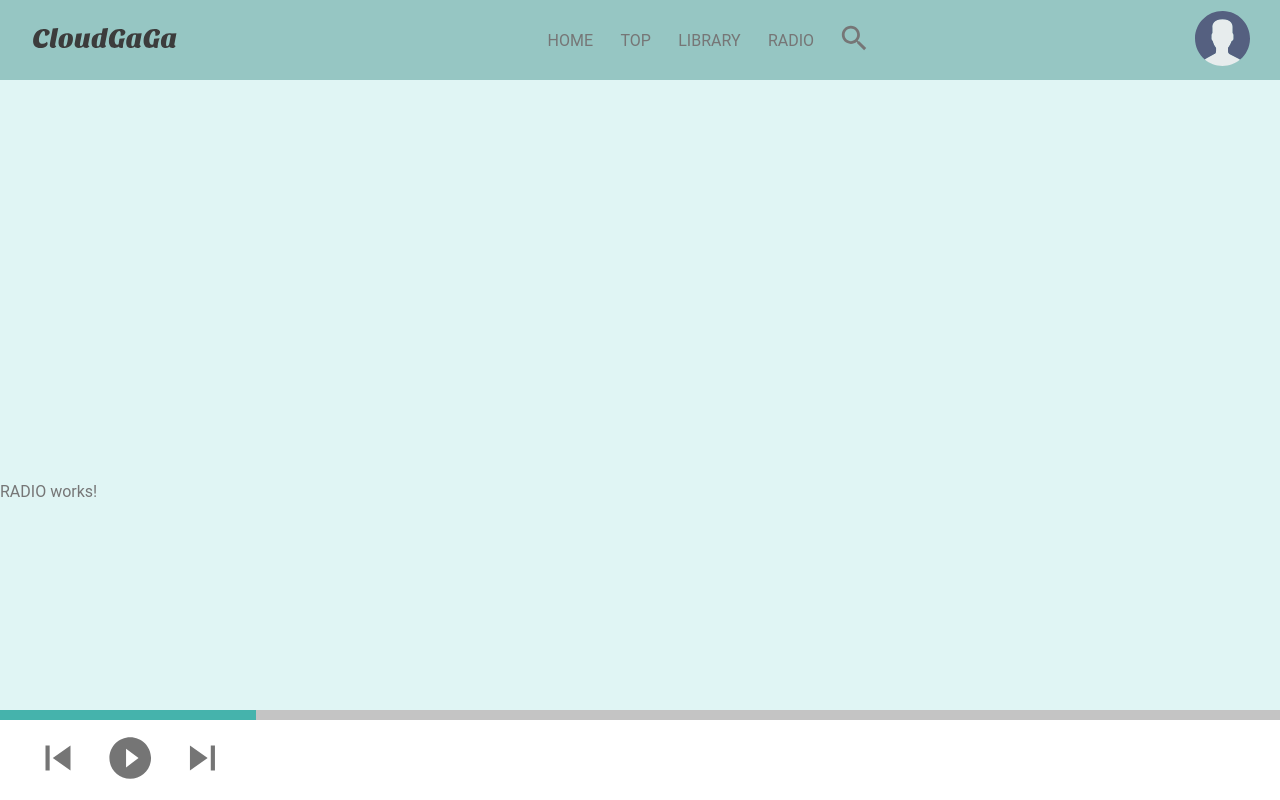
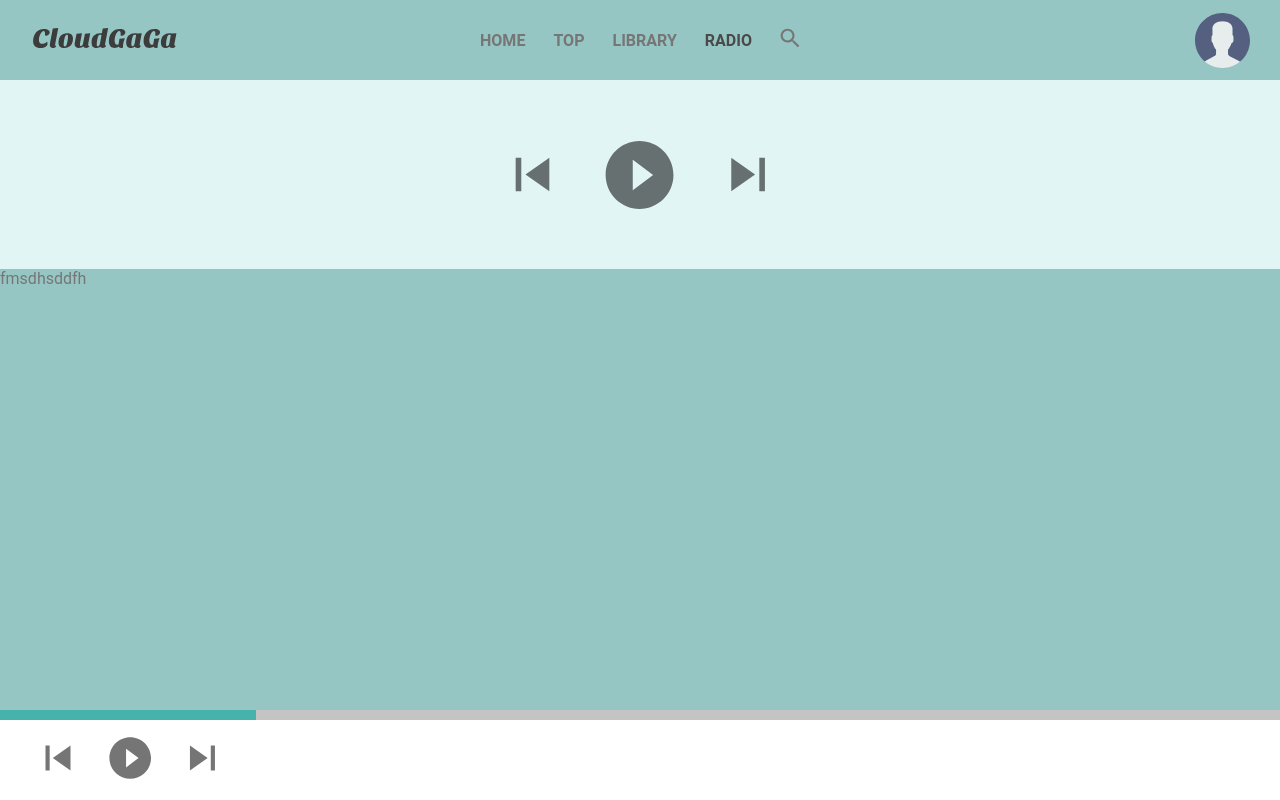
Before and after one commit to DimaHrist/cloud-ga-ga, an Angular app: page /radio in a window 1280 px wide. Built offline with nearby package versions, Linux system fonts and the light colour scheme.

Commit message:
Add active route, player controls

```diff
--- a/src/app/modules/base-layout/components/footer/footer.component.html
+++ b/src/app/modules/base-layout/components/footer/footer.component.html
@@ -5,7 +5,11 @@
 <div class="playing-info">
   <div class="actions">
     <button class="actions__button"><img src="assets/icons/previous.svg"></button>
-    <button class="actions__button"><img src="assets/icons/play.svg"></button>
+    <button
+      (click)="changePlayStatus()"
+      class="actions__button">
+      <img [src]="(isPlaying$ | async) ? 'assets/icons/pause.svg' : 'assets/icons/play.svg'">
+    </button>
     <button class="actions__button"><img src="assets/icons/next.svg"></button>
   </div>
 </div>
--- a/src/app/modules/base-layout/components/footer/footer.component.ts
+++ b/src/app/modules/base-layout/components/footer/footer.component.ts
@@ -1,4 +1,5 @@
 import { Component, OnInit } from '@angular/core';
+import { PlayerService } from 'src/app/shared/services/player.service';
 
 @Component({
   selector: 'app-footer',
@@ -7,9 +8,18 @@ import { Component, OnInit } from '@angular/core';
 })
 export class FooterComponent implements OnInit {
 
-  constructor() { }
+  // Статус плеера
+  public isPlaying$;
+
+  constructor(private readonly playerService: PlayerService) { }
+
+  // Смена статуса плеера
+  public changePlayStatus(): void{
+    this.playerService.changePlayStatus();
+  }
 
   ngOnInit() {
+    this.isPlaying$ = this.playerService.isPlaying;
   }
 
 }
--- a/src/app/modules/base-layout/components/header/header.component.html
+++ b/src/app/modules/base-layout/components/header/header.component.html
@@ -3,11 +3,34 @@
 </a>
 
 <ul class="navigation">
-  <li class="navigation__item" routerLink="/">HOME</li>
-  <li class="navigation__item" routerLink="/top">TOP</li>
-  <li class="navigation__item" routerLink="/library">LIBRARY</li>
-  <li class="navigation__item" routerLink="/radio">RADIO</li>
-  <li class="navigation__item"><img src="assets/icons/search.svg" class="navigation__search-icon"></li>
+  <li
+    [class.navigation__item-active]="currentRoute === '' || currentRoute === '/'"
+    class="navigation__item"
+    routerLink="/">
+    HOME
+  </li>
+  <li
+    [class.navigation__item-active]="currentRoute === '/top'"
+    class="navigation__item"
+    routerLink="/top">
+    TOP
+  </li>
+  <li
+    [class.navigation__item-active]="currentRoute === '/library'"
+    class="navigation__item"
+    routerLink="/library">
+    LIBRARY
+  </li>
+  <li
+    [class.navigation__item-active]="currentRoute === '/radio'"
+    class="navigation__item"
+    routerLink="/radio">
+    RADIO
+  </li>
+  <li
+    class="navigation__item">
+    <img src="assets/icons/search.svg" class="navigation__search-icon">
+  </li>
 </ul>
 
 <div class="user">
--- a/src/app/modules/base-layout/components/header/header.component.scss
+++ b/src/app/modules/base-layout/components/header/header.component.scss
@@ -17,25 +17,42 @@
 }
 
 .navigation {
+  padding: 0;
   display: flex;
   list-style: none;
   width: 25%;
   justify-content: space-between;
   align-items: center;
+  user-select: none;
+  font-weight: bold;
 
   &__item {
     height: fit-content;
     color: #767676;
   }
 
+  &__item-active {
+    height: fit-content;
+    color: #4a4a4a;
+
+  }
+
+  &__item:focus {
+    height: fit-content;
+    outline: none;
+  }
+
   &__search-icon {
-    width: 26px;
-    height: 26px;
+    width: 20px;
+    height: 20px;
   }
 }
 
 .user {
   margin-right: 30px;
+  width: 150px;
+  display: flex;
+  justify-content: flex-end;
   &__icon {
     width: 55px;
     height: 55px;
--- a/src/app/modules/base-layout/components/header/header.component.ts
+++ b/src/app/modules/base-layout/components/header/header.component.ts
@@ -1,5 +1,5 @@
 import { Component, OnInit } from '@angular/core';
-import { Router } from '@angular/router';
+import { Router, NavigationEnd } from '@angular/router';
 
 @Component({
   selector: 'app-header',
@@ -8,15 +8,16 @@ import { Router } from '@angular/router';
 })
 export class HeaderComponent implements OnInit {
 
+  // Получение текущего роута
+  public currentRoute: string;
 
   constructor( private router: Router) {
-
   }
 
-  test() {
-    this.router.navigate(['/home', {}])
-  }
   ngOnInit() {
+    this.router.events.subscribe(event => {
+      this.currentRoute = event instanceof NavigationEnd ? event.url : this.currentRoute
+    })
   }
 
 }
--- a/src/app/modules/radio/components/view/view.component.html
+++ b/src/app/modules/radio/components/view/view.component.html
@@ -1,3 +1,19 @@
-<p>
-  RADIO works!
-</p>
+
+  <div class="controls">
+    <div class="playing-info">
+      <div class="actions">
+        <button class="actions__button"><img src="assets/icons/previous.svg" class="actions__skip-img"></button>
+        <button
+          class="actions__play-button">
+          <img
+            (click)="changePlayStatus()"
+            [src]="(isPlaying$ | async) ? 'assets/icons/pause.svg' : 'assets/icons/play.svg'"
+            class="actions__play-img">
+        </button>
+        <button class="actions__button"><img src="assets/icons/next.svg" class="actions__skip-img"></button>
+      </div>
+    </div>
+  </div>
+  <div class="albums">
+    fmsdhsddfh
+  </div>
--- a/src/app/modules/radio/components/view/view.component.scss
+++ b/src/app/modules/radio/components/view/view.component.scss
@@ -0,0 +1,37 @@
+:host {
+  height: calc(100% - 170px);
+}
+
+.controls {
+  width: 100%;
+  height: 30%;
+}
+
+.albums {
+  width: 100%;
+  height: 70%;
+  background-color: #96C6C3;
+}
+
+.playing-info {
+  display: flex;
+  height:100%;
+  justify-content: center;
+
+  .actions {
+    display: flex;
+    align-items: center;
+    justify-content: space-between;
+    width: 250px;
+
+    &__play-button, &__play-img {
+      width: 70px;
+      height: 70px;
+    }
+
+    &__button, &__skip-img {
+      width: 35px;
+      height: 35px;
+    }
+  }
+}
--- a/src/app/modules/radio/components/view/view.component.ts
+++ b/src/app/modules/radio/components/view/view.component.ts
@@ -1,4 +1,5 @@
 import { Component, OnInit } from '@angular/core';
+import { PlayerService } from 'src/app/shared/services/player.service';
 
 @Component({
   selector: 'app-view',
@@ -7,9 +8,18 @@ import { Component, OnInit } from '@angular/core';
 })
 export class ViewComponent implements OnInit {
 
-  constructor() { }
+  // Статус плеера
+  public isPlaying$;
+
+  constructor(private readonly playerService: PlayerService) { }
+
+  // Смена статуса плеера
+  public changePlayStatus(): void{
+    this.playerService.changePlayStatus();
+  }
 
   ngOnInit() {
+    this.isPlaying$ = this.playerService.isPlaying;
   }
 
 }
--- /dev/null
+++ b/src/app/shared/services/player.service.ts
@@ -0,0 +1,21 @@
+import { Injectable } from '@angular/core';
+import { Subject } from 'rxjs';
+
+@Injectable({
+  providedIn: 'root'
+})
+export class PlayerService {
+
+  private jepa = false;
+
+  private isPlaying$ = new Subject<boolean>();
+  public get isPlaying() {
+    return this.isPlaying$;
+  }
+
+  public changePlayStatus(): void{
+    this.jepa = !this.jepa;
+    this.isPlaying$.next(this.jepa);
+  }
+
+}
```
